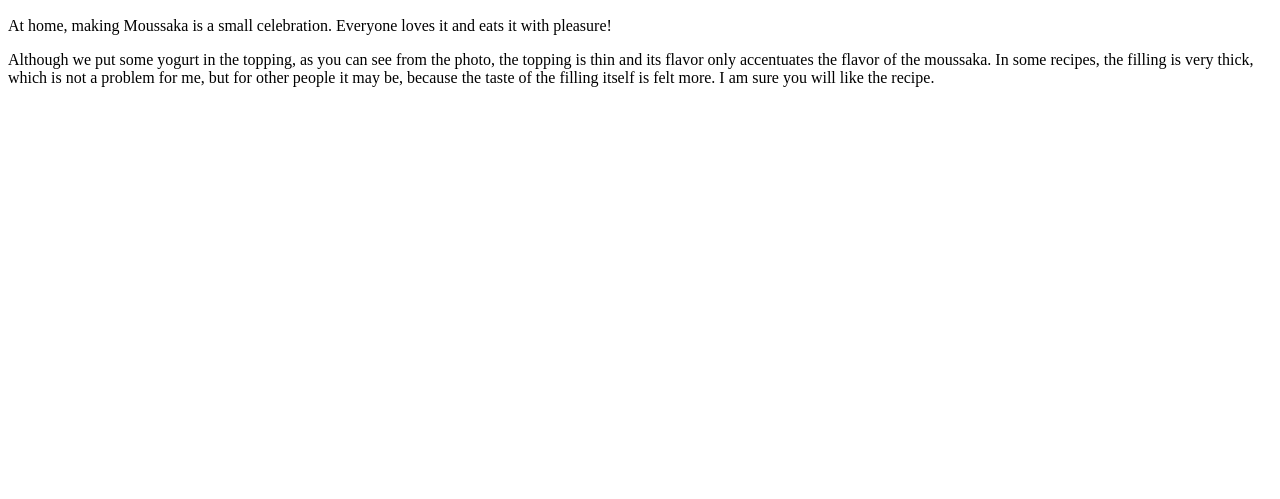
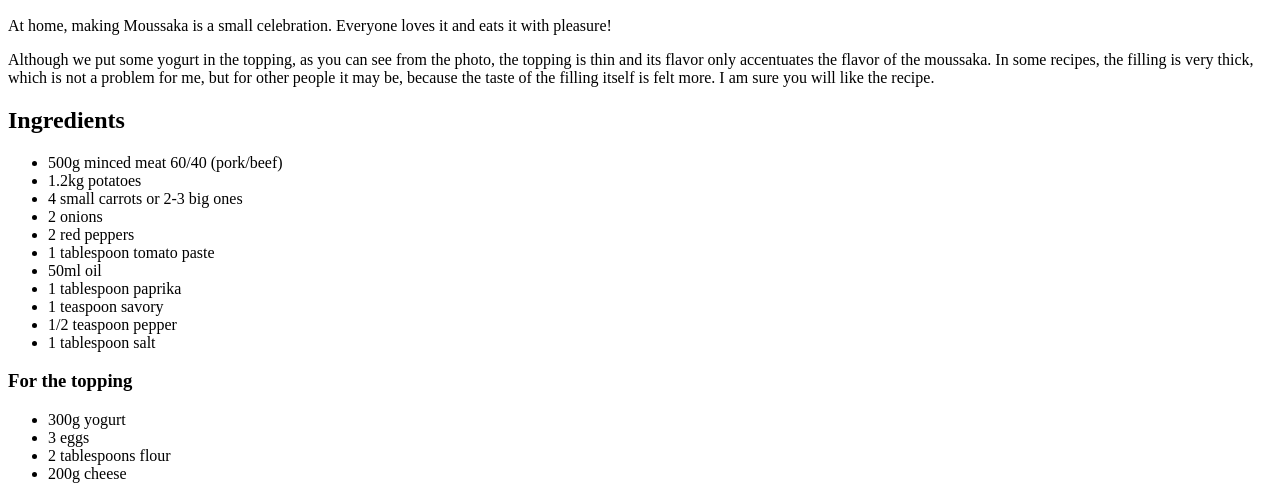
Before and after one commit to Mitakagated/odin-recipes, a plain HTML site: page recipes/moussaka.html in a window 1280 px wide. Shown: the part 434-933 px from the top of the page. Before the commit the page ends 800 px from the top, so only its background shows below. Drawn offline with Linux system fonts and the light colour scheme.

Commit message:
Add ingredients

```diff
--- a/recipes/moussaka.html
+++ b/recipes/moussaka.html
@@ -12,5 +12,26 @@
     <h2>Some words about the recipe</h2>
     <p>At home, making Moussaka is a small celebration. Everyone loves it and eats it with pleasure!</p>
     <p>Although we put some yogurt in the topping, as you can see from the photo, the topping is thin and its flavor only accentuates the flavor of the moussaka. In some recipes, the filling is very thick, which is not a problem for me, but for other people it may be, because the taste of the filling itself is felt more. I am sure you will like the recipe.</p>
+    <h2>Ingredients</h2>
+    <ul>
+        <li>500g minced meat 60/40 (pork/beef)</li>
+        <li>1.2kg potatoes</li>
+        <li>4 small carrots or 2-3 big ones</li>
+        <li>2 onions</li>
+        <li>2 red peppers</li>
+        <li>1 tablespoon tomato paste</li>
+        <li>50ml oil</li>
+        <li>1 tablespoon paprika</li>
+        <li>1 teaspoon savory</li>
+        <li>1/2 teaspoon pepper</li>
+        <li>1 tablespoon salt</li>
+    </ul>
+    <h3>For the topping</h3>
+    <ul>
+        <li>300g yogurt</li>
+        <li>3 eggs</li>
+        <li>2 tablespoons flour</li>
+        <li>200g cheese</li>
+    </ul>
 </body>
 </html>
```
